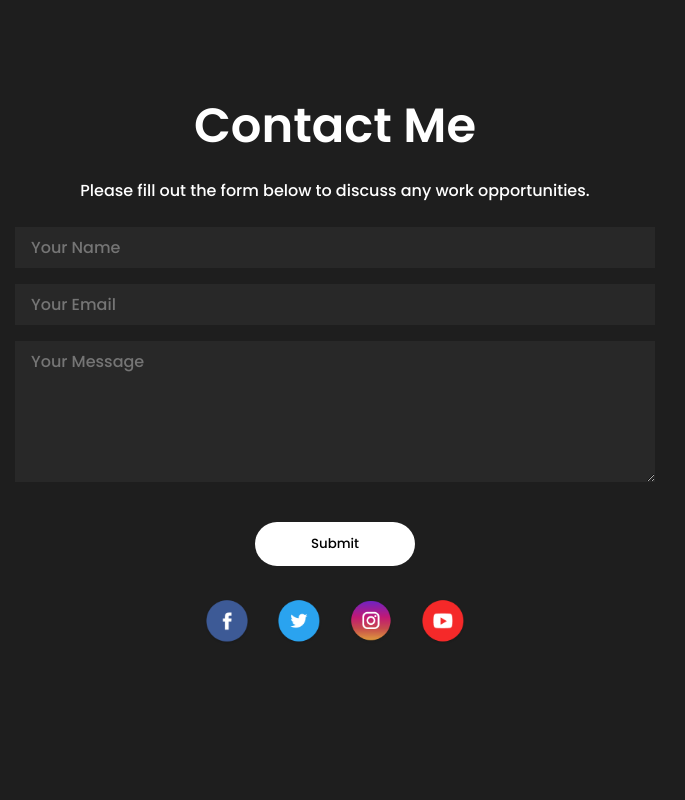
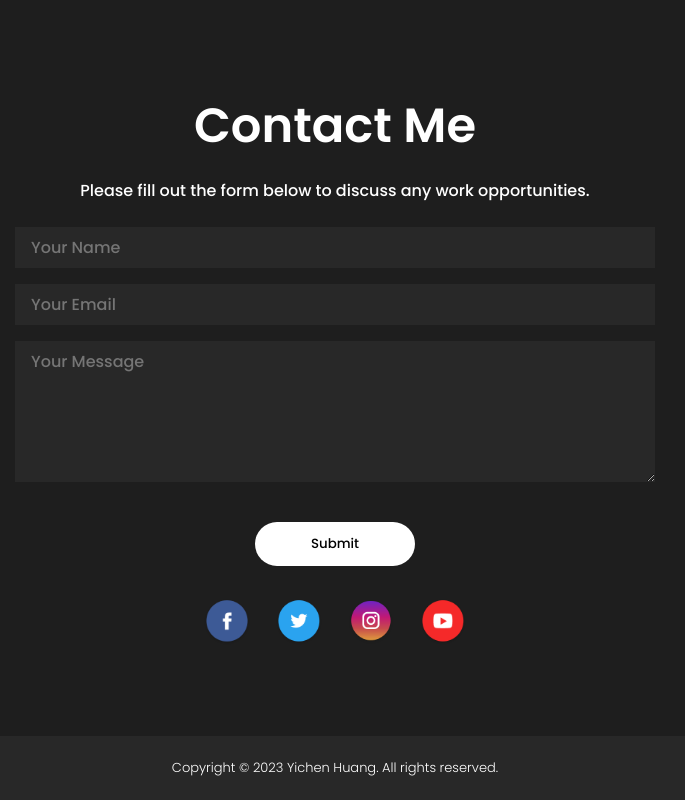
Before and after one commit to yhuang0701/portfolio, a React (Create React App) app: page / in a window 1280 px wide. Shown: the part 2511-3311 px from the top of the page, without its empty margins (305-990 px from the left). Before the commit the page ends 3247 px from the top, so only its background shows below. Built offline with nearby package versions, Linux system fonts and the light colour scheme.

Commit message:
Added footer section

```diff
--- a/src/App.js
+++ b/src/App.js
@@ -3,6 +3,7 @@
 import Skills from "./components/Skills/skills";
 import Works from "./components/Works/works";
 import Contact from "./components/Contact/contact";
+import Footer from "./components/Footer/footer";
 
 function App() {
   return (
@@ -12,6 +13,7 @@
       <Skills />
       <Works />
       <Contact />
+      <Footer />
     </div>
   );
 }
--- /dev/null
+++ b/src/components/Footer/footer.css
@@ -0,0 +1,10 @@
+.footer {
+  width: 100vw;
+  height: 4rem;
+  background: rgb(40, 40, 40);
+  display: flex;
+  align-items: center;
+  justify-content: center;
+  font-weight: 300;
+  font-size: small;
+}
--- /dev/null
+++ b/src/components/Footer/footer.js
@@ -0,0 +1,10 @@
+import './footer.css'
+
+const Footer = () => {
+  return (
+    <footer className="footer">
+      Copyright &#169; 2023 Yichen Huang. All rights reserved.
+    </footer>
+  )
+}
+export default Footer
```
